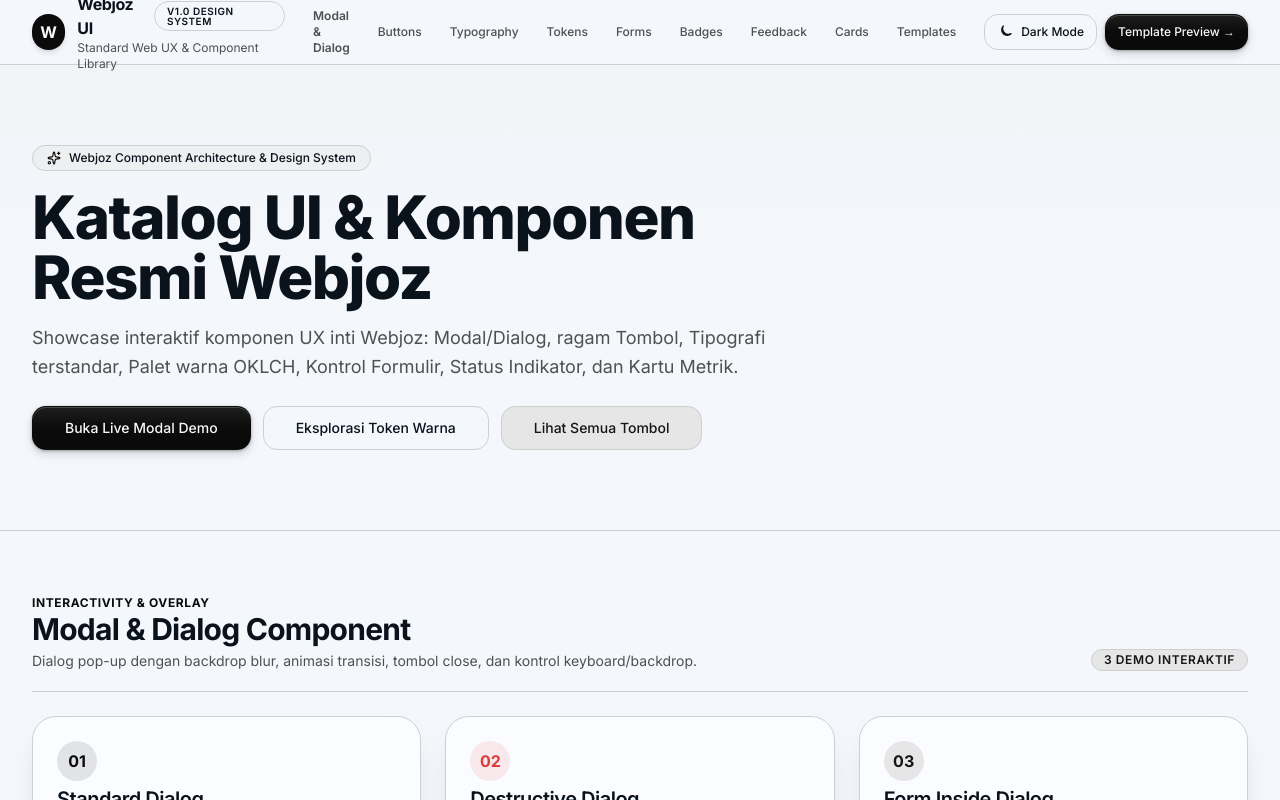
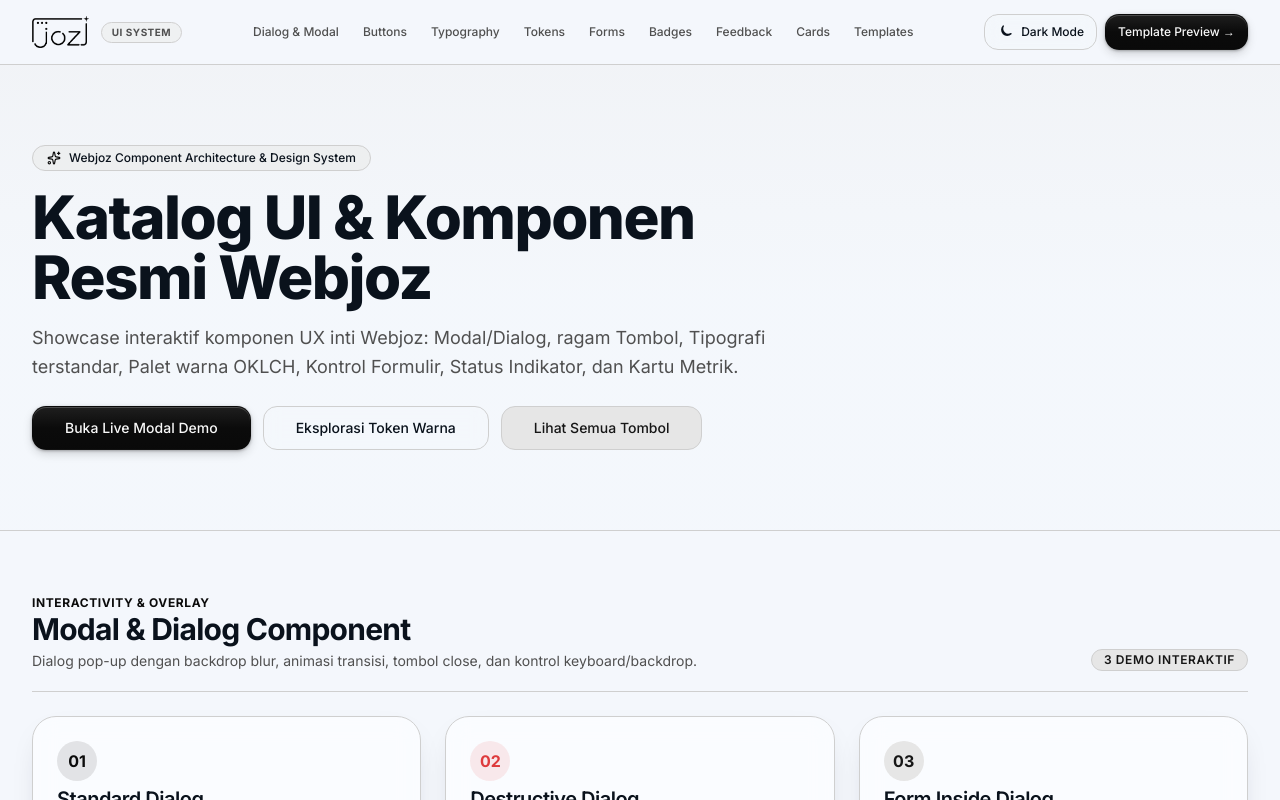
Before and after one commit to kanjengadipati/webjoz-ui, a Next.js app: page / in a window 1280 px wide. Shown: the top 800 px of the page. Built offline with nearby package versions, Linux system fonts and the light colour scheme.

Commit message:
fix(header): replace placeholder with official Webjoz logo and improve responsive navbar spacing

```diff
--- a/app/page.tsx
+++ b/app/page.tsx
@@ -2,6 +2,7 @@
 
 import { useState, useEffect } from "react";
 import Link from "next/link";
+import Image from "next/image";
 import {
   Button,
   Badge,
@@ -106,48 +107,50 @@
   return (
     <div className="min-h-screen bg-background text-foreground transition-colors duration-200">
       {/* Top Sticky Header */}
-      <header className="sticky top-0 z-40 w-full border-b border-border/80 bg-background/80 backdrop-blur-md">
+      <header className="sticky top-0 z-40 w-full border-b border-border/80 bg-background/85 backdrop-blur-xl">
         <div className="max-w-7xl mx-auto px-4 sm:px-6 lg:px-8 h-16 flex items-center justify-between gap-4">
-          <div className="flex items-center gap-3">
-            <div className="size-9 rounded-xl bg-primary text-primary-foreground font-bold flex items-center justify-center shadow-md">
-              W
-            </div>
-            <div>
-              <div className="flex items-center gap-2">
-                <span className="font-bold text-base tracking-tight">Webjoz UI</span>
-                <Badge variant="outline" className="text-[10px] py-0 px-2">v1.0 Design System</Badge>
-              </div>
-              <p className="text-xs text-muted-foreground hidden sm:block">Standard Web UX & Component Library</p>
-            </div>
-          </div>
+          {/* Logo & Brand */}
+          <Link href="/" className="flex items-center gap-3 shrink-0 group">
+            <Image
+              src="/logo-transparent.png"
+              alt="Webjoz"
+              width={112}
+              height={36}
+              className="h-7 sm:h-8 w-auto object-contain dark:invert transition-transform group-hover:scale-105"
+              priority
+            />
+            <span className="hidden sm:inline-flex items-center rounded-full border border-border/80 bg-muted/60 px-2.5 py-0.5 text-[10px] font-bold text-muted-foreground tracking-wider uppercase">
+              UI System
+            </span>
+          </Link>
 
           {/* Quick jump navigation */}
-          <nav className="hidden lg:flex items-center gap-1 text-xs font-medium text-muted-foreground">
-            <a href="#dialogs" className="px-3 py-1.5 rounded-lg hover:text-foreground hover:bg-muted transition-colors font-semibold text-primary">Modal & Dialog</a>
-            <a href="#buttons" className="px-3 py-1.5 rounded-lg hover:text-foreground hover:bg-muted transition-colors">Buttons</a>
-            <a href="#typography" className="px-3 py-1.5 rounded-lg hover:text-foreground hover:bg-muted transition-colors">Typography</a>
-            <a href="#tokens" className="px-3 py-1.5 rounded-lg hover:text-foreground hover:bg-muted transition-colors">Tokens</a>
-            <a href="#forms" className="px-3 py-1.5 rounded-lg hover:text-foreground hover:bg-muted transition-colors">Forms</a>
-            <a href="#badges" className="px-3 py-1.5 rounded-lg hover:text-foreground hover:bg-muted transition-colors">Badges</a>
-            <a href="#feedback" className="px-3 py-1.5 rounded-lg hover:text-foreground hover:bg-muted transition-colors">Feedback</a>
-            <a href="#cards" className="px-3 py-1.5 rounded-lg hover:text-foreground hover:bg-muted transition-colors">Cards</a>
-            <a href="#templates" className="px-3 py-1.5 rounded-lg hover:text-foreground hover:bg-muted transition-colors">Templates</a>
+          <nav className="hidden xl:flex items-center gap-1 text-xs font-medium text-muted-foreground shrink-0">
+            <a href="#dialogs" className="px-2.5 py-1.5 rounded-lg hover:text-foreground hover:bg-muted transition-colors whitespace-nowrap">Dialog & Modal</a>
+            <a href="#buttons" className="px-2.5 py-1.5 rounded-lg hover:text-foreground hover:bg-muted transition-colors whitespace-nowrap">Buttons</a>
+            <a href="#typography" className="px-2.5 py-1.5 rounded-lg hover:text-foreground hover:bg-muted transition-colors whitespace-nowrap">Typography</a>
+            <a href="#tokens" className="px-2.5 py-1.5 rounded-lg hover:text-foreground hover:bg-muted transition-colors whitespace-nowrap">Tokens</a>
+            <a href="#forms" className="px-2.5 py-1.5 rounded-lg hover:text-foreground hover:bg-muted transition-colors whitespace-nowrap">Forms</a>
+            <a href="#badges" className="px-2.5 py-1.5 rounded-lg hover:text-foreground hover:bg-muted transition-colors whitespace-nowrap">Badges</a>
+            <a href="#feedback" className="px-2.5 py-1.5 rounded-lg hover:text-foreground hover:bg-muted transition-colors whitespace-nowrap">Feedback</a>
+            <a href="#cards" className="px-2.5 py-1.5 rounded-lg hover:text-foreground hover:bg-muted transition-colors whitespace-nowrap">Cards</a>
+            <a href="#templates" className="px-2.5 py-1.5 rounded-lg hover:text-foreground hover:bg-muted transition-colors whitespace-nowrap">Templates</a>
           </nav>
 
           {/* Theme switcher & template link */}
-          <div className="flex items-center gap-2">
+          <div className="flex items-center gap-2 shrink-0">
             <Button
               variant="outline"
               size="sm"
               onClick={toggleTheme}
-              className="gap-2 text-xs font-medium"
+              className="gap-2 text-xs font-medium whitespace-nowrap"
               title="Toggle Light / Dark Mode"
             >
               {isDark ? <SunIcon size="sm" /> : <MoonIcon size="sm" />}
-              <span>{isDark ? "Light Mode" : "Dark Mode"}</span>
+              <span className="hidden sm:inline">{isDark ? "Light Mode" : "Dark Mode"}</span>
             </Button>
             <Link href="/preview/minimalist">
-              <Button size="sm" variant="default" className="text-xs">
+              <Button size="sm" variant="default" className="text-xs whitespace-nowrap">
                 Template Preview →
               </Button>
             </Link>
@@ -953,9 +956,15 @@
       {/* Footer */}
       <footer className="border-t border-border/80 bg-muted/30 py-12 mt-20">
         <div className="max-w-7xl mx-auto px-4 sm:px-6 lg:px-8 flex flex-col sm:flex-row items-center justify-between gap-4 text-xs text-muted-foreground">
-          <div className="flex items-center gap-2">
-            <span className="font-bold text-foreground">Webjoz UI</span>
-            <span>—</span>
+          <div className="flex items-center gap-3">
+            <Image
+              src="/logo-transparent.png"
+              alt="Webjoz"
+              width={90}
+              height={30}
+              className="h-6 w-auto object-contain dark:invert opacity-80"
+            />
+            <span className="text-border">|</span>
             <span>Standard UX Engine for Webjoz Applications</span>
           </div>
           <div>
```
Also changed, not shown: public/logo-transparent.png (added).
